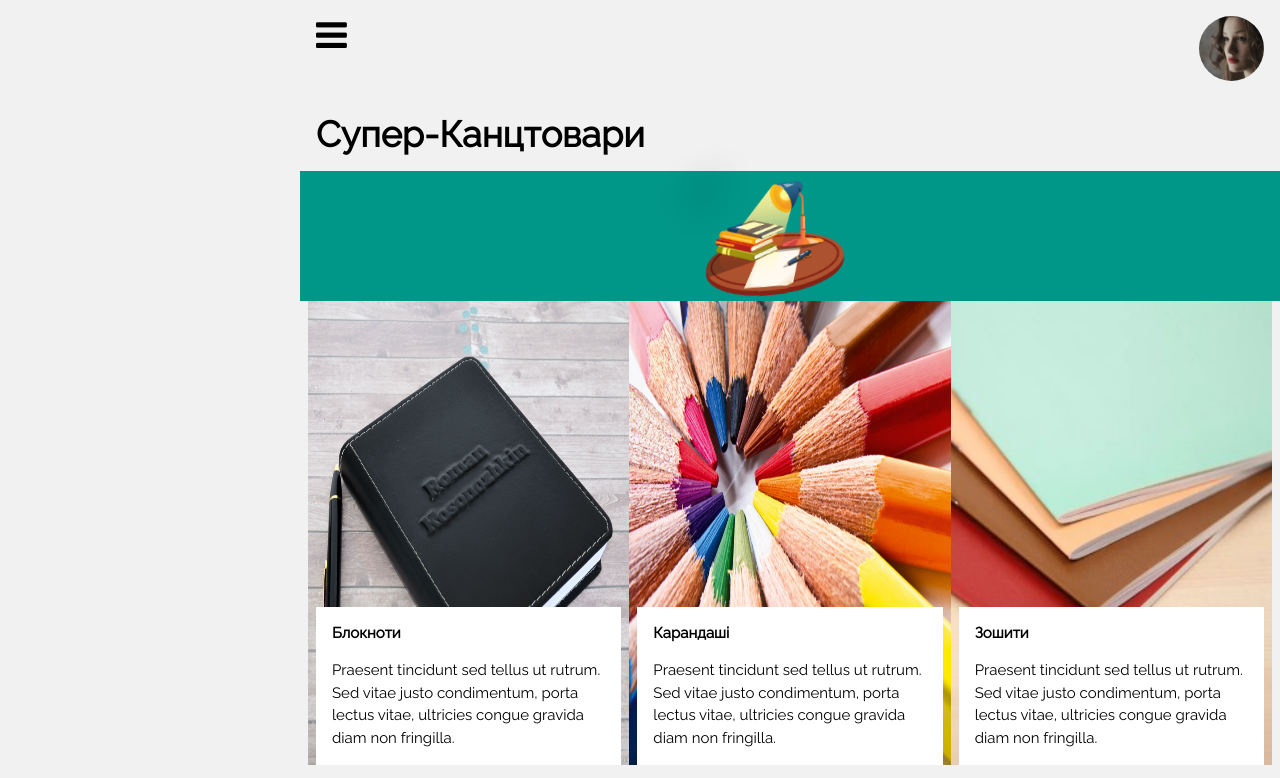
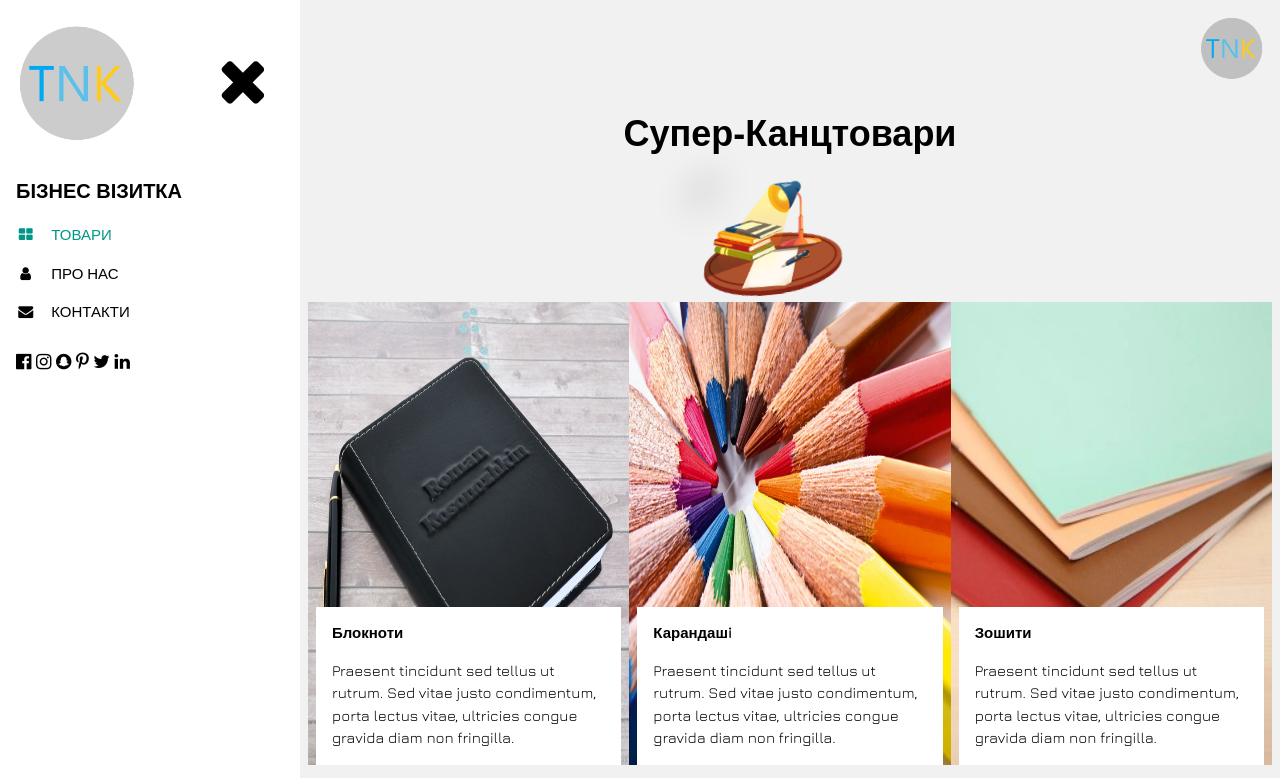
Before and after one commit to YaroslavGrushko/NTK, a plain HTML site: page index.html in a window 1280 px wide. Both pictures are taken after a click on the element 31 px from the left and 35 px from the top of the page. Shown: the top 778 px of the page. Drawn offline with nearby package versions, Linux system fonts and the light colour scheme.

Commit message:
sidebar, animation, title

```diff
--- a/css/animation.css
+++ b/css/animation.css
@@ -6,14 +6,16 @@ body {
 }
 
 .moving-zone {
+    display:flex;
+    justify-content: center;
     /* background: radial-gradient(#F5FCFF, #009688); */
-    background:#009688;
+    /* background:#009688; */
     /* position: absolute; */
     top:1%; left:50%;
     width:100%;
     /* margin: -60px 0 0 -150px; */
-    padding-left: 40%;
     perspective: 800px;
+    padding:auto
 }
 .popup {
     /* position: absolute; */
--- /dev/null
+++ b/css/main.css
@@ -0,0 +1,5 @@
+/* body{
+        /* font-family: Verdana, sans-serif;  */
+
+    font-family: 'Comfortaa', cursive !important;
+} */
--- a/css/style.css
+++ b/css/style.css
@@ -36,6 +36,10 @@ section {
     display: block
 }
 
+.center{
+    text-align: center
+}
+
 summary {
     display: list-item
 }
@@ -224,7 +228,8 @@ textarea {
 
 html,
 body {
-    font-family: Verdana, sans-serif;
+    /* font-family: Verdana, sans-serif; */
+    font-family: 'Jura', sans-serif;
     font-size: 15px;
     line-height: 1.5
 }
@@ -267,7 +272,10 @@ h3,
 h4,
 h5,
 h6 {
-    font-family: "Segoe UI", Arial, sans-serif;
+    /* font-family: 'Comfortaa', cursive; */
+       /* font-family: 'M PLUS Rounded 1c', sans-serif; */
+    /* font-family: 'Jura', sans-serif; */
+    font-family: 'Alegreya Sans', sans-serif;
     font-weight: 400;
     margin: 10px 0
 }
--- a/index.html
+++ b/index.html
@@ -10,24 +10,17 @@
 <link rel="stylesheet" href="https://cdnjs.cloudflare.com/ajax/libs/font-awesome/4.7.0/css/font-awesome.min.css">
 <!-- main animation -->
 <link rel="stylesheet" href="css/animation.css">
+<!-- main css -->
+<link rel="stylesheet" href="css/main.css">
 <!-- favicon -->
 <link rel="shortcut icon" href="favicon.ico" type="image/x-icon">
-<style>
-    body,
-    h1,
-    h2,
-    h3,
-    h4,
-    h5,
-    h6 {
-        font-family: "Raleway", sans-serif
-    }
-</style>
+<!-- fonts -->
+<link href="https://fonts.googleapis.com/css?family=Alegreya+Sans:800|Comfortaa|Jura|M+PLUS+Rounded+1c|Montserrat+Alternates&display=swap" rel="stylesheet"></style>
 
 <body class="w3-light-grey w3-content" style="max-width:1600px">
 
     <!-- Sidebar/menu -->
-    <nav class="w3-sidebar w3-collapse w3-white w3-animate-left" style="z-index:3;width:300px;" id="mySidebar"><br>
+    <nav class="w3-sidebar w3-collapse w3-animate-left" style="z-index:3;width:300px;" id="mySidebar"><br>
         <div class="w3-container">
             <a href="#" onclick="w3_close()" class="w3-hide-large w3-right w3-jumbo w3-padding w3-hover-grey" title="close menu">
                 <i class="fa fa-remove"></i>
@@ -36,9 +29,9 @@
             <h4><b>БІЗНЕС ВІЗИТКА</b></h4>
         </div>
         <div class="w3-bar-block">
-            <a href="#portfolio" onclick="w3_close()" class="w3-bar-item w3-button w3-padding w3-text-teal"><i class="fa fa-th-large fa-fw w3-margin-right"></i>ТОВАРИ</a>
-            <a href="#about" onclick="w3_close()" class="w3-bar-item w3-button w3-padding"><i class="fa fa-user fa-fw w3-margin-right"></i>ПРО НАС</a>
-            <a href="#contact" onclick="w3_close()" class="w3-bar-item w3-button w3-padding"><i class="fa fa-envelope fa-fw w3-margin-right"></i>КОНТАКТИ</a>
+            <a href="#portfolio" class="w3-bar-item w3-button w3-padding w3-text-teal"><i class="fa fa-th-large fa-fw w3-margin-right"></i>ТОВАРИ</a>
+            <a href="#about" class="w3-bar-item w3-button w3-padding"><i class="fa fa-user fa-fw w3-margin-right"></i>ПРО НАС</a>
+            <a href="#contact" class="w3-bar-item w3-button w3-padding"><i class="fa fa-envelope fa-fw w3-margin-right"></i>КОНТАКТИ</a>
         </div>
         <div class="w3-panel w3-large">
             <i class="fa fa-facebook-official w3-hover-opacity"></i>
@@ -59,10 +52,25 @@
 
         <!-- Header -->
         <header id="portfolio">
-            <a href="#"><img src="images/avatar_g2.jpg" style="width:65px;" class="w3-circle w3-right w3-margin w3-hide-large w3-hover-opacity"></a>
-            <span class="w3-button w3-hide-large w3-xxlarge w3-hover-text-grey" onclick="w3_open()"><i class="fa fa-bars"></i></span>
+            <a href="#"><img src="images/logo.png" style="width:65px;" class="w3-circle w3-right w3-margin w3-hide-large w3-hover-opacity"></a>
+            <span class="w3-button w3-hide-large w3-xxlarge w3-hover-text-grey open-hamburger" onclick="w3_open()"><i class="fa fa-bars"></i></span>
             <div class="w3-container">
-                <h1><b>Супер-Канцтовари</b></h1>
+                    <h1 class='center'><b>Супер-Канцтовари</b></h1>
+                 <!-- main animation -->
+                <!-- <div class="w3-row-padding"> -->
+                <div class="moving-zone">
+
+                    <div class="popup">
+                        <div class="popup-content">
+                            <div class="popup-text">
+                                <!-- I'm a new kind of <b>popup</b>.<br/>
+                                    Move your <b>mouse</b> around ! -->
+
+                            </div>
+                            <img src="images/stat3.png" alt="stationary">
+                        </div>
+                    </div>
+                </div>
                 <!-- <div class="w3-section w3-bottombar w3-padding-16">
                     <span class="w3-margin-right">Filter:</span>
                     <button class="w3-button w3-black">ALL</button>
@@ -72,20 +80,7 @@
                 </div> -->
             </div>
         </header>
-        <!-- main animation -->
-        <!-- <div class="w3-row-padding"> -->
-        <div class="moving-zone">
-            <div class="popup">
-                <div class="popup-content">
-                    <div class="popup-text">
-                        <!-- I'm a new kind of <b>popup</b>.<br/>
-                            Move your <b>mouse</b> around ! -->
 
-                    </div>
-                    <img src="images/stat3.png" alt="stationary">
-                </div>
-            </div>
-        </div>
         <!-- </div> -->
         <!-- First Photo Grid-->
         <div class="w3-row-padding">
@@ -229,13 +224,16 @@
             document.getElementById("mySidebar").style.display = "block";
             // document.getElementById("myOverlay").style.display = "block";
             document.getElementsByClassName("w3-main")[0].style.marginLeft = "300px";
-
+            $('.open-hamburger').hide();
         }
 
         function w3_close() {
             document.getElementById("mySidebar").style.display = "none";
             document.getElementById("myOverlay").style.display = "none";
             document.getElementsByClassName("w3-main")[0].style.marginLeft = "0px";
+            // show hamburger button
+            $('.open-hamburger').show();
+
         }
     </script>
     <!-- js libs -->
```
